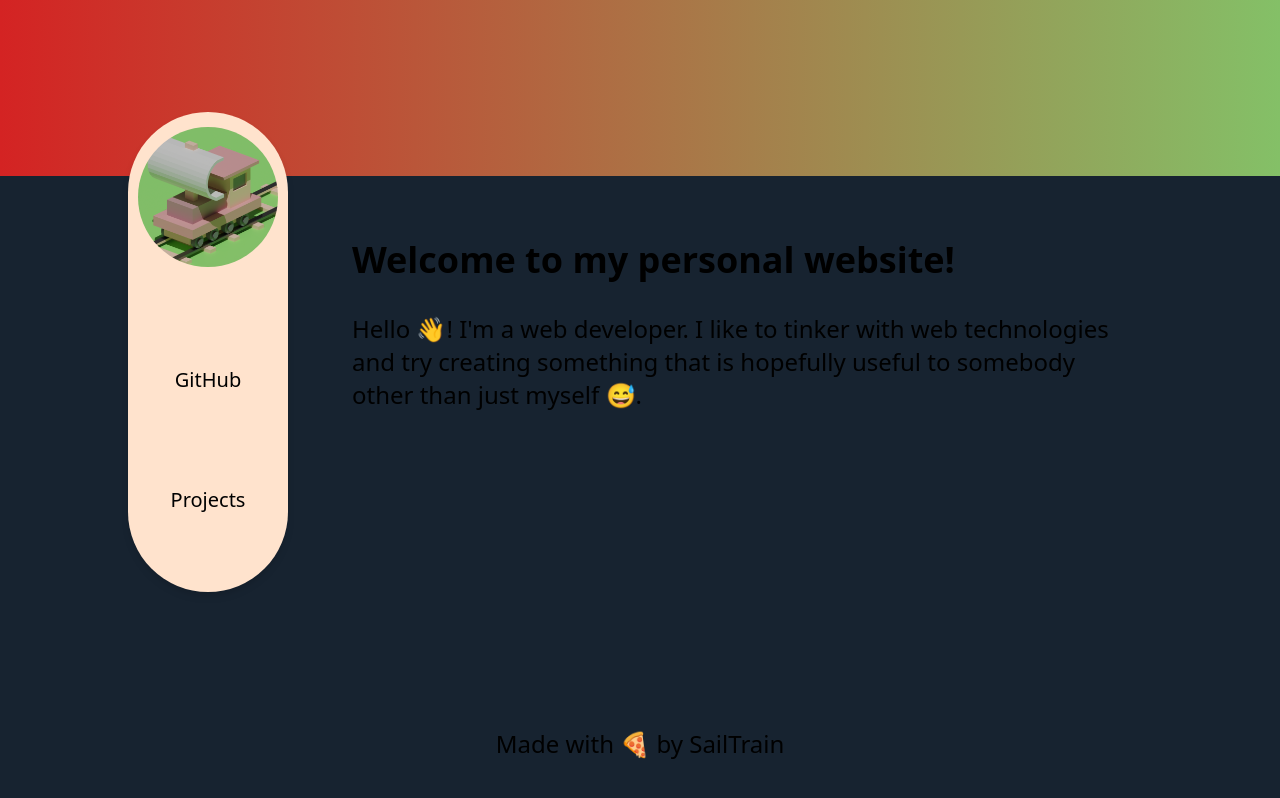
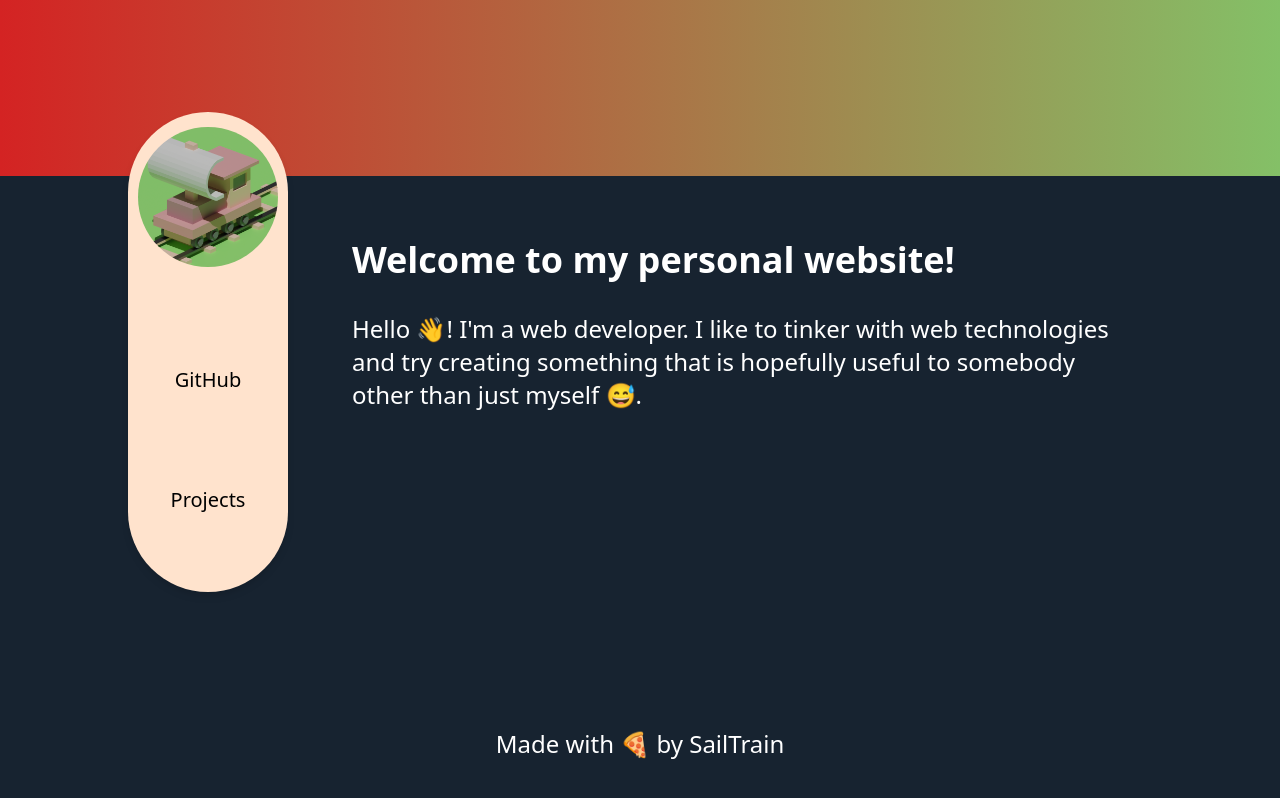
Before and after one commit to ludovico-chiavelli/sailtrain, a Next.js app: page / in a window 1280 px wide. Built offline with nearby package versions, Linux system fonts and the light colour scheme; some icons are missing.

Commit message:
make text white

```diff
--- a/components/footer.tsx
+++ b/components/footer.tsx
@@ -4,7 +4,7 @@
 const Footer:FC = () => {
   return (
     <footer className='basis-28 flex flex-col justify-end py-6 md:py-10'>
-      <div className='flex justify-center items-center'>
+      <div className='flex justify-center items-center text-white'>
         <h1 className='text-2xl'>Made with 🍕 by SailTrain</h1>
       </div>
     </footer>
--- a/pages/index.tsx
+++ b/pages/index.tsx
@@ -7,7 +7,7 @@
 
 const Page: NextPageWithLayout = () => {
   return (
-    <div>
+    <div className='text-white'>
       <h1 className='text-4xl font-bold'>Welcome to my personal website!</h1>
       <p className='text-2xl leading-snug mt-8'>
         Hello 👋! I&apos;m a web developer. I like to tinker with web technologies and try creating something that is hopefully useful to somebody other than just myself 😅.
```
